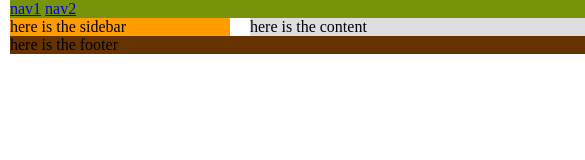
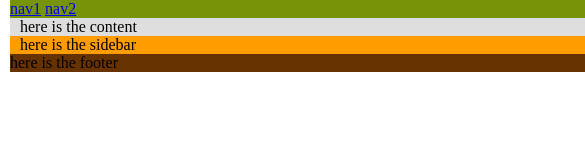
Before and after one commit to blackwaves/responsive-web-demo, a plain HTML site: page index.html in a window 390 px wide. Shown: the top 160 px of the page, 585 px wide, since content can reach past the window. Drawn offline with Linux system fonts and the light colour scheme.

Commit message:
a litte change of index.html

```diff
--- a/css/main.css
+++ b/css/main.css
@@ -55,3 +55,18 @@ legend{color:#000;}
 	background-color: #663300;
 	width: 940px;
 }
+
+/* responsive styles */
+@media screen and (max-width: 768px) {
+	.wrapper {
+		width: 768px;
+	}
+	.header, .footer, .navigation {
+		width: 748px;
+	}
+	.content, .sidebar {
+		padding-left: 10px;
+		padding-right: 10px;
+		width: 728px;
+	}
+}
--- a/index.html
+++ b/index.html
@@ -2,6 +2,7 @@
 <html>
 <head>
 	<meta http-equiv="Content-Type" content="text/html; chartset=utf-8" />
+	<meta name="viewport" content="initial-scale=1.0,width=device-width" />
 	<title>And the winner isn't</title>
 	<link rel="stylesheet" type="text/css" href="css/main.css">
 </head>
@@ -16,12 +17,12 @@
 			</div>
 		</div>
 
+		<div class="content">
+			<p>here is the content</p>
+		</div>
+
 		<div class="sidebar">
 			<p>here is the sidebar</p>
-		</div>
-
-		<div class="content">
-			<p>here is the content</p>
 		</div>
 
 		<div class="footer">
```
